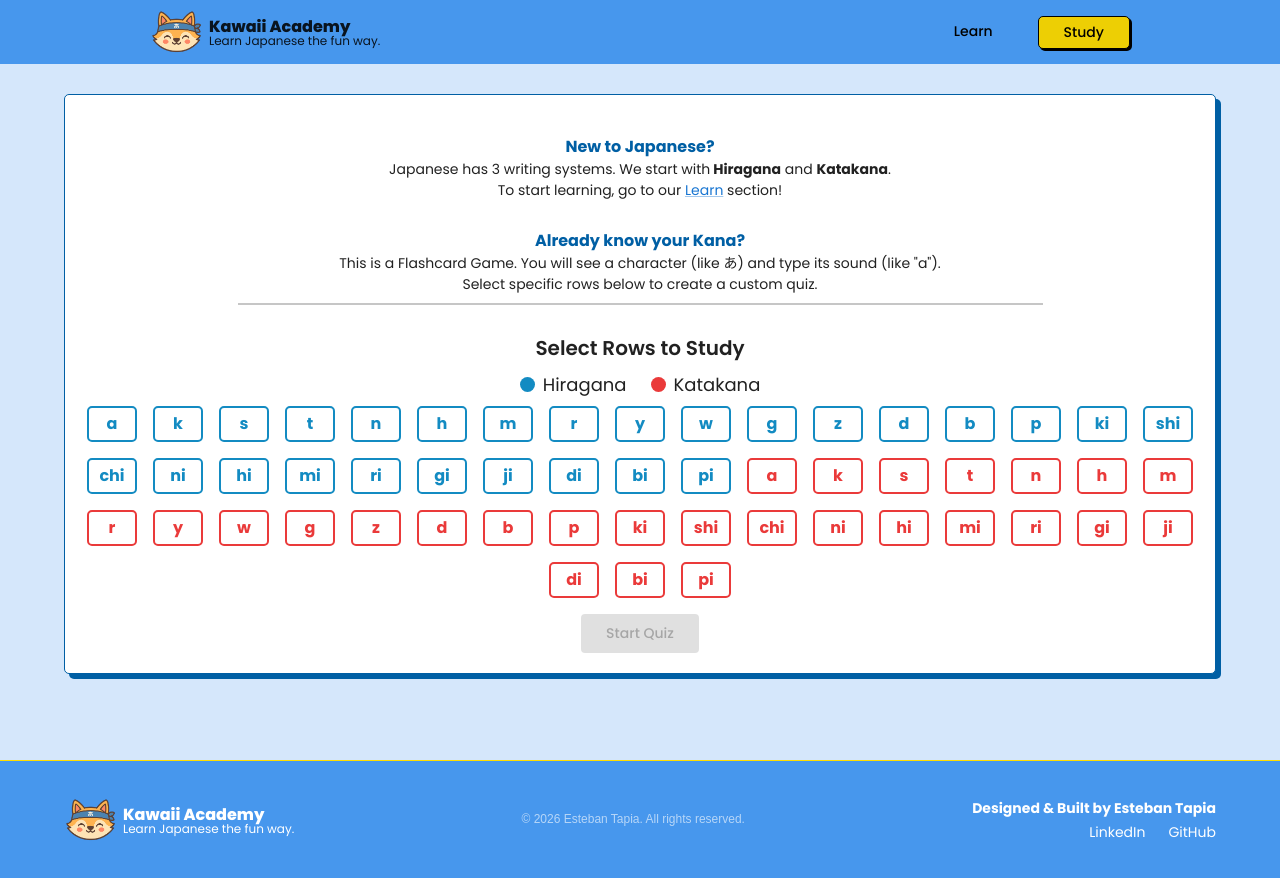
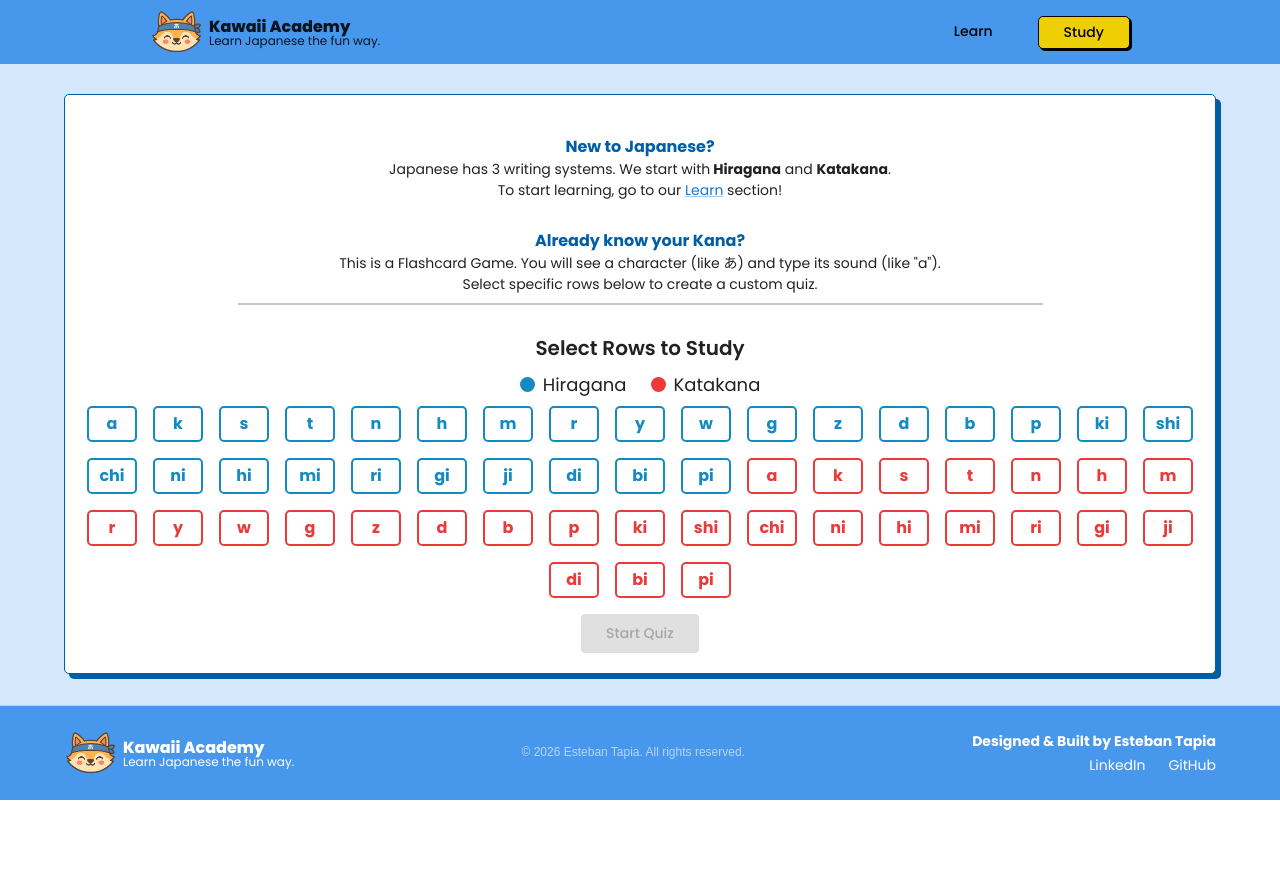
Before and after one commit to estebanT96/kawaii-academy, a React (Vite) app: page / in a window 1280 px wide. After the commit the page ends 800 px from the top, so only its background shows below. Built offline with nearby package versions, Linux system fonts and the light colour scheme; some icons are missing; a web font is replaced by a local one.

Commit message:
Fixed footer layout, kept color blue

```diff
--- a/src/App.tsx
+++ b/src/App.tsx
@@ -5,12 +5,14 @@ import { BrowserRouter as Router, Routes, Route } from "react-router-dom";
 import Home from "./pages/Home";
 import Learn from "./pages/Learn";
 import Footer from "./components/Footer";
+import ScrollTop from "./components/ScrollTop";
 function App() {
   return (
     <>
       <ThemeProvider theme={theme}>
         <CssBaseline />
         <Router>
+          <ScrollTop />
           <Box
             display="grid"
             sx={{
@@ -52,7 +54,9 @@ function App() {
                 <Route path="/learn" element={<Learn />}></Route>
               </Routes>
             </Box>
-            <Footer />
+            <Box>
+              <Footer />
+            </Box>
           </Box>
         </Router>
       </ThemeProvider>
--- a/src/components/Footer.tsx
+++ b/src/components/Footer.tsx
@@ -8,11 +8,11 @@ const Footer = () => {
     <Box
       component="footer"
       sx={{
-        backgroundColor: "#4797ed", // Darker version of your main blue
+        backgroundColor: "#4797ed",
         color: "white",
-        marginTop: "auto", // Pushes footer to bottom if page is short
-        paddingY: 4,
-        borderTop: "1px solid rgb(255, 221, 0)", // That retro yellow accent line
+        marginTop: "auto",
+        paddingY: { xs: "15px", md: "20px" },
+        borderTop: "1px solid rgb(255, 221, 0)",
         display: "flex",
         flexDirection: { xs: "column", md: "row" },
         justifyContent: { xs: "center", md: "center" },
--- /dev/null
+++ b/src/components/ScrollTop.tsx
@@ -0,0 +1,16 @@
+import { useEffect } from "react";
+import { useLocation } from "react-router-dom";
+
+const ScrollToTop = () => {
+  // 1. Get the current URL path
+  const { pathname } = useLocation();
+
+  // 2. Run this effect every time the path changes
+  useEffect(() => {
+    window.scrollTo(0, 0); // Scroll to top-left (x=0, y=0)
+  }, [pathname]);
+
+  return null; // This component doesn't render anything visible
+};
+
+export default ScrollToTop;
--- a/src/components/StudyCard.tsx
+++ b/src/components/StudyCard.tsx
@@ -26,7 +26,7 @@ const StudyCard = () => {
   };
 
   return (
-    <Container maxWidth="lg" sx={{ paddingTop: "30px" }}>
+    <Container maxWidth="lg" sx={{ padding: "30px 0" }}>
       <StudyCardContainer>
         {!isGameActive ? (
           <StudySelection
--- a/src/components/ui/MainContainer.tsx
+++ b/src/components/ui/MainContainer.tsx
@@ -10,7 +10,6 @@ const MainContainer = ({ children }: Props) => {
     <Box
       sx={{
         margin: "0 auto",
-        height: "87vh",
       }}
     >
       {children}
```
